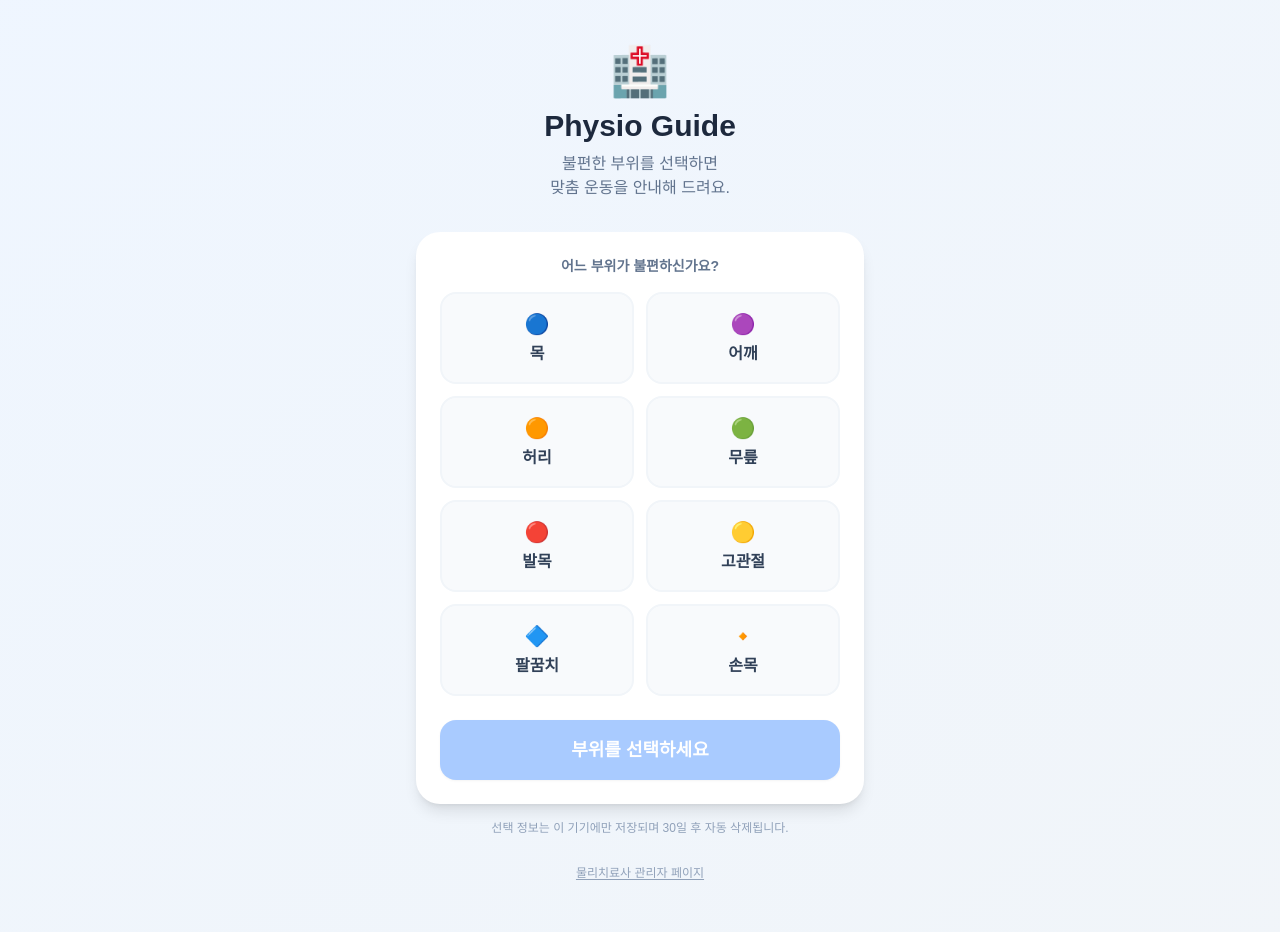
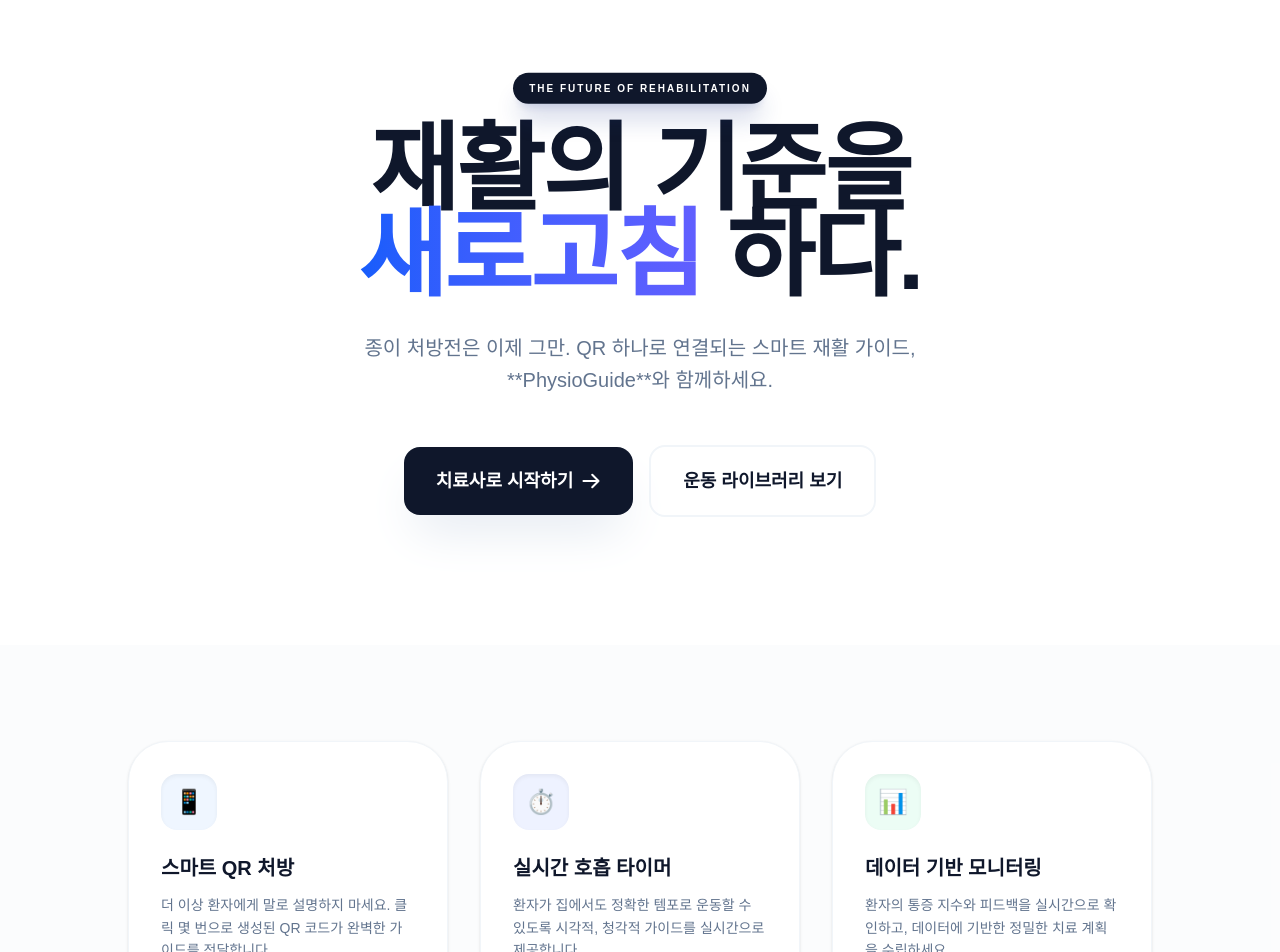
Before and after one commit to 9Jun6/physio-guide, a Next.js app: page / in a window 1280 px wide. Shown: the top 952 px of the page. Built offline with nearby package versions, Linux system fonts and the light colour scheme.

Commit message:
feat: implement modern and hip landing page with professional UI

```diff
--- a/app/page.tsx
+++ b/app/page.tsx
@@ -1,90 +1,133 @@
-"use client";
+import Link from "next/link";
 
-import { useEffect, useState } from "react";
-import { useRouter } from "next/navigation";
-import Cookies from "js-cookie";
+export default function LandingPage() {
+  return (
+    <main className="min-h-screen bg-white text-slate-900 selection:bg-blue-100 overflow-hidden">
+      {/* ───── Hero Section ───── */}
+      <section className="relative pt-20 pb-32 px-6">
+        {/* 배경 장식 (힙한 느낌의 추상적인 그라데이션) */}
+        <div className="absolute top-0 left-1/2 -translate-x-1/2 w-full max-w-6xl h-[500px] bg-gradient-to-b from-blue-50/50 to-transparent rounded-full blur-3xl -z-10" />
 
-const BODY_PARTS = ["목", "어깨", "허리", "무릎", "발목", "고관절", "팔꿈치", "손목"];
-
-const BODY_PART_ICONS: Record<string, string> = {
-  목: "🔵",
-  어깨: "🟣",
-  허리: "🟠",
-  무릎: "🟢",
-  발목: "🔴",
-  고관절: "🟡",
-  팔꿈치: "🔷",
-  손목: "🔸",
-};
-
-export default function HomePage() {
-  const router = useRouter();
-  const [selected, setSelected] = useState<string | null>(null);
-
-  useEffect(() => {
-    const saved = Cookies.get("bodyPart");
-    if (saved) setSelected(saved);
-  }, []);
-
-  const handleSelect = (part: string) => {
-    setSelected(part);
-    Cookies.set("bodyPart", part, { expires: 30 });
-  };
-
-  const handleStart = () => {
-    if (selected) router.push(`/exercises?part=${encodeURIComponent(selected)}`);
-  };
-
-  return (
-    <main className="min-h-screen bg-gradient-to-br from-blue-50 to-slate-100 flex flex-col items-center justify-center px-4 py-12">
-      <div className="w-full max-w-md">
-        <div className="text-center mb-8">
-          <div className="text-5xl mb-3">🏥</div>
-          <h1 className="text-3xl font-bold text-slate-800">Physio Guide</h1>
-          <p className="text-slate-500 mt-2">불편한 부위를 선택하면<br />맞춤 운동을 안내해 드려요.</p>
-        </div>
-
-        <div className="bg-white rounded-3xl shadow-lg p-6">
-          <p className="text-sm font-semibold text-slate-500 mb-4 text-center">어느 부위가 불편하신가요?</p>
-          <div className="grid grid-cols-2 gap-3">
-            {BODY_PARTS.map((part) => (
-              <button
-                key={part}
-                onClick={() => handleSelect(part)}
-                className={`py-4 rounded-2xl text-base font-semibold transition-all active:scale-95 border-2 ${
-                  selected === part
-                    ? "bg-blue-500 text-white border-blue-500 shadow-md"
-                    : "bg-slate-50 text-slate-700 border-slate-100 hover:border-blue-300 hover:bg-blue-50"
-                }`}
-              >
-                <span className="text-xl block mb-1">{BODY_PART_ICONS[part]}</span>
-                {part}
-              </button>
-            ))}
+        <div className="max-w-4xl mx-auto text-center space-y-8">
+          <div className="inline-flex items-center gap-2 bg-slate-900 text-white text-[10px] font-black uppercase tracking-[0.2em] px-4 py-2 rounded-full mb-4 shadow-xl shadow-blue-900/20 animate-bounce">
+            The Future of Rehabilitation
           </div>
 
-          <button
-            onClick={handleStart}
-            disabled={!selected}
-            className="w-full mt-6 py-4 rounded-2xl bg-blue-500 text-white text-lg font-bold disabled:opacity-40 disabled:cursor-not-allowed hover:bg-blue-600 active:scale-95 transition-all shadow"
-          >
-            {selected ? `${selected} 운동 보기 →` : "부위를 선택하세요"}
-          </button>
+          <h1 className="text-6xl md:text-8xl font-black tracking-tight leading-[0.9]">
+            재활의 기준을 <br />
+            <span className="text-transparent bg-clip-text bg-gradient-to-r from-blue-600 to-indigo-500">새로고침</span> 하다.
+          </h1>
+
+          <p className="text-lg md:text-xl text-slate-500 font-medium max-w-2xl mx-auto leading-relaxed">
+            종이 처방전은 이제 그만. <br className="md:hidden" />
+            QR 하나로 연결되는 스마트 재활 가이드, **PhysioGuide**와 함께하세요.
+          </p>
+
+          <div className="flex flex-col sm:flex-row items-center justify-center gap-4 pt-4">
+            <Link
+              href="/admin"
+              className="group relative px-8 py-5 bg-slate-900 text-white rounded-2xl font-bold text-lg overflow-hidden transition-all hover:scale-105 active:scale-95 shadow-2xl shadow-slate-200"
+            >
+              <span className="relative z-10 flex items-center gap-2">
+                치료사로 시작하기
+                <svg width="20" height="20" fill="none" stroke="currentColor" strokeWidth="2.5" viewBox="0 0 24 24">
+                  <path strokeLinecap="round" strokeLinejoin="round" d="M13.5 4.5L21 12m0 0l-7.5 7.5M21 12H3" />
+                </svg>
+              </span>
+              <div className="absolute inset-0 bg-gradient-to-r from-blue-600 to-indigo-600 opacity-0 group-hover:opacity-100 transition-opacity" />
+            </Link>
+
+            <Link
+              href="/exercises"
+              className="px-8 py-5 bg-white text-slate-900 border-2 border-slate-100 rounded-2xl font-bold text-lg hover:bg-slate-50 transition-all hover:border-slate-200 active:scale-95"
+            >
+              운동 라이브러리 보기
+            </Link>
+          </div>
         </div>
+      </section>
 
-        <p className="text-center text-xs text-slate-400 mt-4">
-          선택 정보는 이 기기에만 저장되며 30일 후 자동 삭제됩니다.
+      {/* ───── Feature Grid ───── */}
+      <section className="px-6 py-24 bg-slate-50/50">
+        <div className="max-w-5xl mx-auto grid grid-cols-1 md:grid-cols-3 gap-8">
+          {/* Card 1 */}
+          <div className="bg-white p-8 rounded-[2.5rem] shadow-sm border border-slate-100 hover:shadow-xl hover:-translate-y-2 transition-all duration-500">
+            <div className="w-14 h-14 bg-blue-50 text-blue-600 rounded-2xl flex items-center justify-center text-2xl mb-6 shadow-inner">
+              📱
+            </div>
+            <h3 className="text-xl font-bold mb-3">스마트 QR 처방</h3>
+            <p className="text-slate-500 text-sm leading-relaxed font-medium">
+              더 이상 환자에게 말로 설명하지 마세요. 클릭 몇 번으로 생성된 QR 코드가 완벽한 가이드를 전달합니다.
+            </p>
+          </div>
+
+          {/* Card 2 */}
+          <div className="bg-white p-8 rounded-[2.5rem] shadow-sm border border-slate-100 hover:shadow-xl hover:-translate-y-2 transition-all duration-500">
+            <div className="w-14 h-14 bg-indigo-50 text-indigo-600 rounded-2xl flex items-center justify-center text-2xl mb-6 shadow-inner">
+              ⏱️
+            </div>
+            <h3 className="text-xl font-bold mb-3">실시간 호흡 타이머</h3>
+            <p className="text-slate-500 text-sm leading-relaxed font-medium">
+              환자가 집에서도 정확한 템포로 운동할 수 있도록 시각적, 청각적 가이드를 실시간으로 제공합니다.
+            </p>
+          </div>
+
+          {/* Card 3 */}
+          <div className="bg-white p-8 rounded-[2.5rem] shadow-sm border border-slate-100 hover:shadow-xl hover:-translate-y-2 transition-all duration-500">
+            <div className="w-14 h-14 bg-emerald-50 text-emerald-600 rounded-2xl flex items-center justify-center text-2xl mb-6 shadow-inner">
+              📊
+            </div>
+            <h3 className="text-xl font-bold mb-3">데이터 기반 모니터링</h3>
+            <p className="text-slate-500 text-sm leading-relaxed font-medium">
+              환자의 통증 지수와 피드백을 실시간으로 확인하고, 데이터에 기반한 정밀한 치료 계획을 수립하세요.
+            </p>
+          </div>
+        </div>
+      </section>
+
+      {/* ───── "Superiority" Section ───── */}
+      <section className="px-6 py-32 overflow-hidden">
+        <div className="max-w-5xl mx-auto flex flex-col md:flex-row items-center gap-16">
+          <div className="flex-1 space-y-6">
+            <h2 className="text-4xl md:text-5xl font-black leading-tight text-slate-900">
+              전문가를 위한 <br />
+              압도적인 디테일.
+            </h2>
+            <ul className="space-y-4">
+              {[
+                "개별 맞춤형 횟수 및 세트 설정",
+                "부위별 고해상도 운동 애니메이션",
+                "치료사-환자간 다이렉트 피드백 루프",
+                "클라우드 기반 처방 이력 관리"
+              ].map((item, i) => (
+                <li key={i} className="flex items-center gap-3 font-bold text-slate-600">
+                  <span className="flex-shrink-0 w-6 h-6 bg-blue-500 text-white rounded-full flex items-center justify-center text-[10px]">
+                    ✓
+                  </span>
+                  {item}
+                </li>
+              ))}
+            </ul>
+          </div>
+          <div className="flex-1 relative">
+            {/* 힙한 느낌의 인터페이스 프리뷰 (추상적인 디자인) */}
+            <div className="w-full aspect-square bg-gradient-to-br from-blue-600 to-indigo-700 rounded-[3rem] shadow-3xl shadow-blue-200 flex items-center justify-center p-8 rotate-3 transition-transform hover:rotate-0 duration-700">
+              <div className="w-full h-full bg-white/10 backdrop-blur-md rounded-[2rem] border border-white/20 flex flex-col items-center justify-center text-white text-center p-6">
+                <div className="text-6xl mb-4">🏆</div>
+                <div className="text-2xl font-black mb-2">PhysioGuide Pro</div>
+                <div className="text-sm font-medium opacity-80">Built for Professionals</div>
+              </div>
+            </div>
+          </div>
+        </div>
+      </section>
+
+      {/* ───── Footer ───── */}
+      <footer className="px-6 py-12 border-t border-slate-100 text-center">
+        <p className="text-slate-400 text-sm font-bold tracking-widest uppercase">
+          © 2026 PhysioGuide. All Rights Reserved.
         </p>
-
-        <div className="text-center mt-6">
-          <a
-            href="/admin"
-            className="text-xs text-slate-400 hover:text-slate-600 underline underline-offset-2 transition-colors"
-          >
-            물리치료사 관리자 페이지
-          </a>
-        </div>
-      </div>
+      </footer>
     </main>
   );
 }
```
